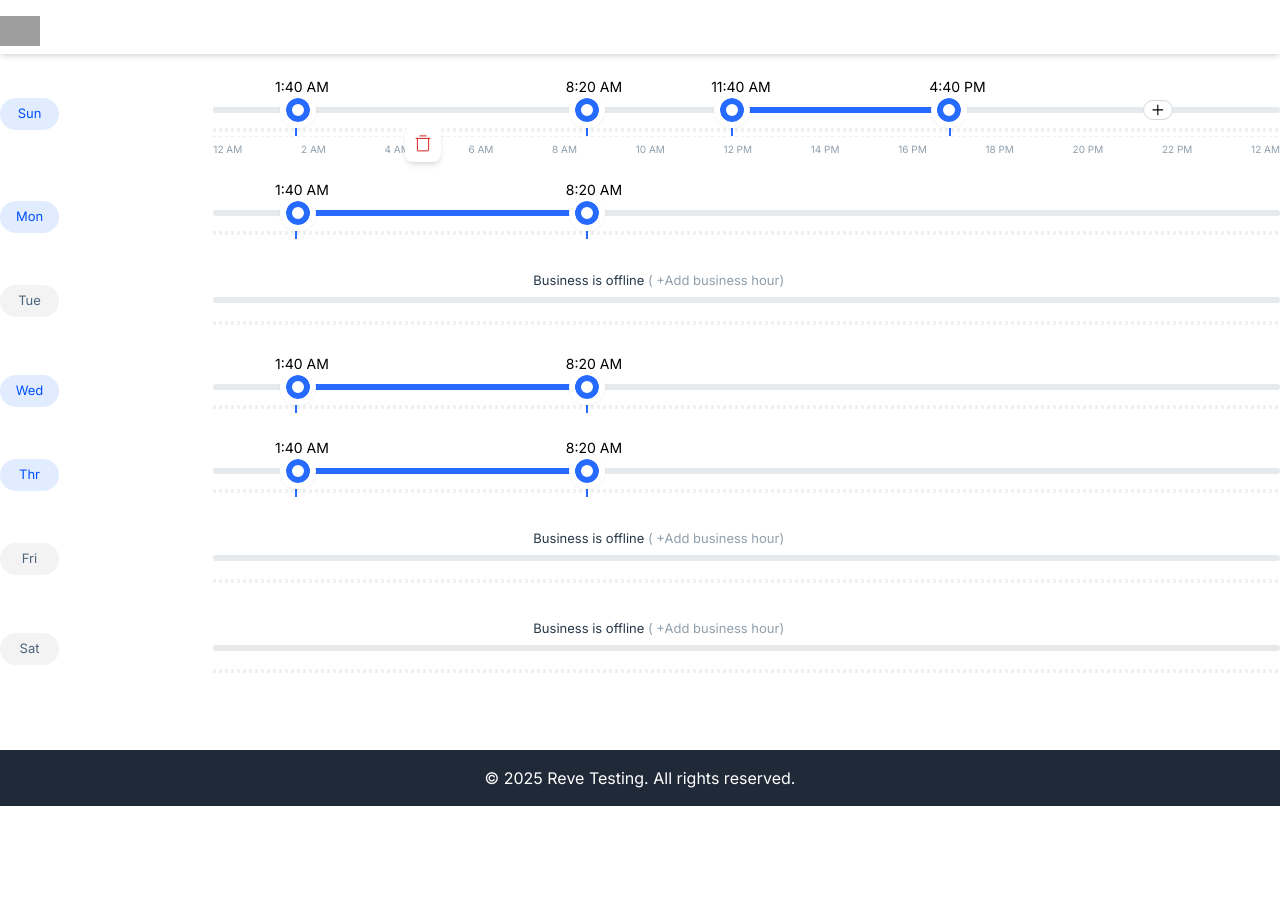
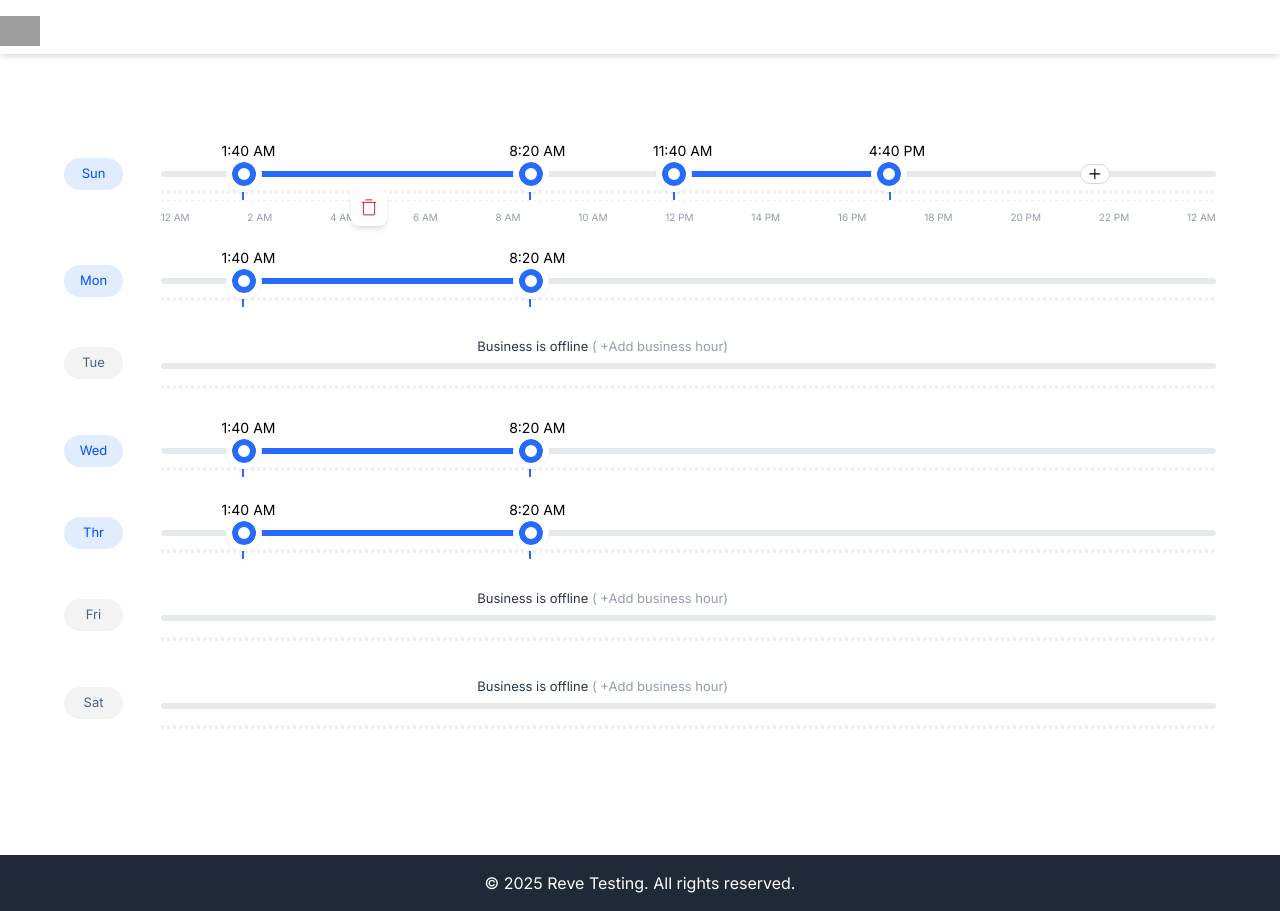
Before and after one commit to MdAmanullahSayeem/reve_test, a React (Vite) app: page / in a window 1280 px wide. Before the commit the page ends 806 px from the top, so only its background shows below. Built offline with nearby package versions, Linux system fonts and the light colour scheme; grey boxes are pictures that could not be loaded.

Commit message:
fix:cliping path on slot

```diff
--- a/src/components/common/AddSlot.tsx
+++ b/src/components/common/AddSlot.tsx
@@ -1,6 +1,7 @@
 import { useCallback, useState } from 'react';
 import {
   Dialog,
+  DialogClose,
   DialogContent,
   DialogTitle,
   DialogTrigger,
@@ -13,6 +14,7 @@ import { RangeDataType } from '@/types';
 import { useSlotContext } from '@/hooks/useSlotContext';
 
 export default function AddSlot({ day }: { day: string }) {
+  const [open, setOpen] = useState(false);
   const { updateSlotContext, slotContext } = useSlotContext();
   const { slots, options } = slotContext[day];
   const [error, setError] = useState('');
@@ -30,13 +32,17 @@ export default function AddSlot({ day }: { day: string }) {
         ...prev,
         [day]: { options, slots: newSlots },
       }));
+      setOpen(false);
+      setError('');
     },
     [lastEndTime, updateSlotContext, slots, day, options]
   );
+
   return (
     <div className="absolute right-[10%] -bottom-4 bg-white">
-      <Dialog>
-        <DialogTrigger>
+      <Dialog open={open} onOpenChange={setOpen}>
+        <DialogClose />
+        <DialogTrigger onClick={() => setOpen(true)}>
           <GoPlus
             className="w-[30px] h-[20px] rounded-full border border-[#D3D8DD]"
             size={24}
--- a/src/components/common/HourSlot.tsx
+++ b/src/components/common/HourSlot.tsx
@@ -1,6 +1,10 @@
 import { useRef } from 'react';
 
-export default function HourSlot({ color = '#909FAC', hourGap = 2 }) {
+export default function HourSlot({
+  color = '#909FAC',
+  hourGap = 2,
+  className = '',
+}) {
   const sliderTrack = useRef<HTMLDivElement | null>(null);
   const totalHour = (24 / hourGap) | (0 + 1);
 
@@ -8,7 +12,7 @@ export default function HourSlot({ color = '#909FAC', hourGap = 2 }) {
     <div
       style={{ color: color }}
       ref={sliderTrack}
-      className={`w-full flex items-center justify-between [&>_p]:text-[10px] [&>_p]:whitespace-nowrap`}
+      className={`w-full flex items-center justify-between [&>_p]:text-[10px] [&>_p]:whitespace-nowrap ${className}`}
     >
       {[...new Array(totalHour)].map((_, i) =>
         i * hourGap === 0 || i * hourGap == 24 ? (
--- a/src/components/common/InputRange.tsx
+++ b/src/components/common/InputRange.tsx
@@ -13,6 +13,7 @@ type PropTypes = {
   max?: number;
   step?: number;
   isEmpty?: boolean;
+  clipPath?: boolean;
 };
 
 export default function InputRange({
@@ -25,6 +26,7 @@ export default function InputRange({
   step = 10,
   range = { start: 60, end: 75 },
   isEmpty = false,
+  clipPath = false,
 }: PropTypes) {
   const [currentRange, updateCurrentRange] = useState({ ...range });
   const { start, end } = currentRange;
@@ -59,7 +61,10 @@ export default function InputRange({
     startRef.current.style.left = `calc(${percent1}% + ${reduce1}px)`;
     endRef.current.style.left = `calc(${percent2}% + ${reduce2}px)`;
     sliderTrack.current.style.background = `linear-gradient(to right, ${track} ${percent1}% ,${fill} ${percent1}%, ${fill} ${percent2}% , ${track} ${percent2}%, ${track} 100%)`;
-  }, [fill, track, start, end, max, isEmpty]);
+    if (clipPath) {
+      sliderTrack.current.style.clipPath = `inset(0 0 0 ${percent1}%)`;
+    }
+  }, [fill, track, start, end, max, isEmpty, clipPath]);
 
   useEffect(() => {
     fillColor();
@@ -69,7 +74,7 @@ export default function InputRange({
     return (
       <div
         ref={emptyRef}
-        className={`input-range rounded-[3px] isEmpty relative bg-[${track}] ${
+        className={`input-range isEmpty rounded-[3px] relative bg-[${track}] ${
           editMode && 'edit'
         }`}
       >
--- a/src/components/common/MinSlot.tsx
+++ b/src/components/common/MinSlot.tsx
@@ -1,6 +1,10 @@
 import { useLayoutEffect, useRef, useState } from 'react';
 
-export default function MinSlot({ stroke = '#EFF2F4', strokeWidth = 8 }) {
+export default function MinSlot({
+  stroke = '#EFF2F4',
+  strokeWidth = 8,
+  className = '',
+}) {
   const [width, setWidth] = useState(0);
   const sliderTrack = useRef<HTMLDivElement | null>(null);
 
@@ -11,7 +15,7 @@ export default function MinSlot({ stroke = '#EFF2F4', strokeWidth = 8 }) {
   }, []);
 
   return (
-    <div ref={sliderTrack} className="w-full">
+    <div ref={sliderTrack} className={`w-full ${className}`}>
       <svg
         width={`${width}`}
         height={10}
--- a/src/components/common/MultiSlots.tsx
+++ b/src/components/common/MultiSlots.tsx
@@ -1,6 +1,5 @@
 import { DefaultProps } from '@/types';
 import InputRange from './InputRange';
-import Section from '../ui/Section';
 import MinSlot from './MinSlot';
 import HourSlot from './HourSlot';
 import AddSlot from './AddSlot';
@@ -21,33 +20,20 @@ export default function MultiSlots({ day }: PropTypes) {
     <>
       <div className="relative">
         {slots?.map((slot, i) => (
-          <div key={i} className="w-full">
-            <InputRange editMode={false} range={slot} />
-          </div>
+          <InputRange
+            clipPath={i !== 0}
+            key={i}
+            editMode={false}
+            range={slot}
+          />
         ))}
-        {!slots.length && (
-          <div className={`w-full`}>
-            <InputRange editMode={false} isEmpty={true} />
-          </div>
-        )}
+        {!slots.length && <InputRange editMode={false} isEmpty={true} />}
         {isAddButton && <AddSlot day={day} />}
         {isDelButton && <DelSlot day={day} />}
       </div>
-      {isMinSlot && (
-        <Section className="pt-[22px]">
-          <MinSlot strokeWidth={8} />
-        </Section>
-      )}
-      {isDashSlot && (
-        <Section className="pt-[2px]">
-          <MinSlot strokeWidth={2} />
-        </Section>
-      )}
-      {isHourSlot && (
-        <Section>
-          <HourSlot />
-        </Section>
-      )}
+      {isMinSlot && <MinSlot strokeWidth={8} className="pt-[22px] -mt-1.5" />}
+      {isDashSlot && <MinSlot strokeWidth={2} />}
+      {isHourSlot && <HourSlot />}
     </>
   );
 }
--- /dev/null
+++ b/src/components/ui/OverFlow.tsx
@@ -0,0 +1,7 @@
+import { DefaultProps } from '@/types';
+
+export default function OverFlow({ children }: DefaultProps) {
+  return (
+    <div className="over-flow-container mx-auto overflow-auto">{children}</div>
+  );
+}
--- a/src/contexts/ThemeContext.ts
+++ /dev/null
@@ -1,3 +0,0 @@
-import { createContext } from 'react';
-
-export const ThemeContext = createContext<unknown>('');
--- a/src/hooks/useTheme.ts
+++ /dev/null
@@ -1 +0,0 @@
-export const useTheme = () => {};
--- a/src/index.css
+++ b/src/index.css
@@ -16,4 +16,14 @@
 }
 
 @layer components {
+  .over-flow-container::-webkit-scrollbar {
+    width: 6px;
+    height: 6px;
+  }
+  .over-flow-container::-webkit-scrollbar-track {
+    @apply bg-slate-300;
+  }
+  .over-flow-container::-webkit-scrollbar-thumb {
+    @apply bg-slate-700 rounded-sm;
+  }
 }
--- a/src/pages/Schedular.tsx
+++ b/src/pages/Schedular.tsx
@@ -1,4 +1,5 @@
 import MultiSlots from '@/components/common/MultiSlots';
+import OverFlow from '@/components/ui/OverFlow';
 import { useSlotContext } from '@/hooks/useSlotContext';
 
 export default function Schedular() {
@@ -7,10 +8,11 @@ export default function Schedular() {
   const hasSlots = keys.map((k) => slotContext[k].slots.length);
 
   return (
-    <div className="">
+    <OverFlow>
+      <div className="min-w-[768px] p-4 lg:p-16">
         {keys?.map((day, i) => (
-        <div key={i} className="my-14 grid grid-cols-12 justify-center">
-          <div className="col-span-2 -mt-3">
+          <div key={i} className="my-14 grid grid-cols-12 gap-2 justify-center">
+            <div className="col-span-1 -mt-4">
               <div
                 className={`w-[59px] h-[32px] rounded-full text-center place-content-center text-[13px] ${
                   hasSlots[i]
@@ -21,11 +23,12 @@ export default function Schedular() {
                 {day}
               </div>
             </div>
-          <div className="col-span-10">
+            <div className="col-span-11">
               <MultiSlots day={day} />
             </div>
           </div>
         ))}
       </div>
+    </OverFlow>
   );
 }
```
Lines whose indentation alone changed are shown as unchanged.
